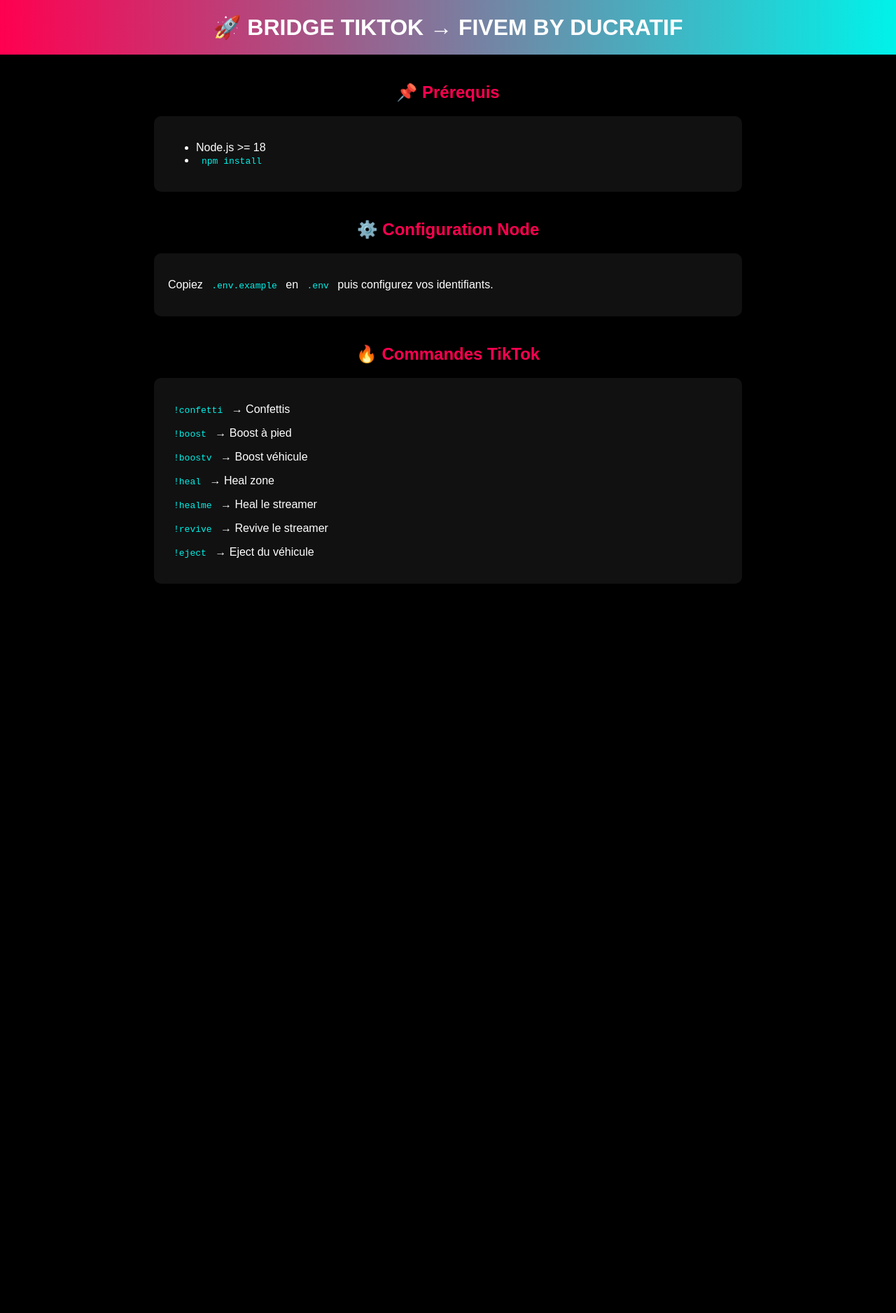
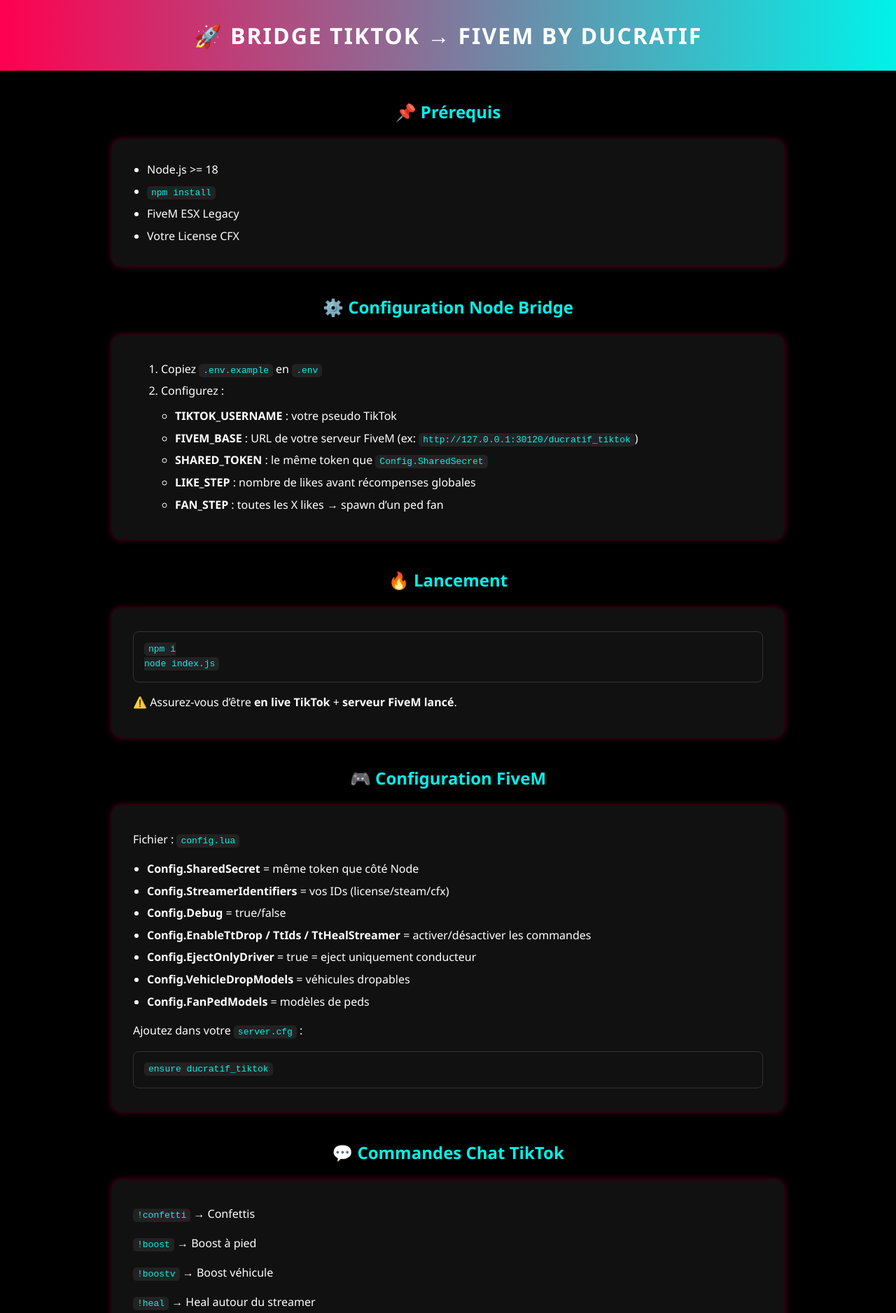
Before and after one commit to Ducratif/ducratif_tiktok, a plain HTML site: page docs/index.html in a window 1280 px wide. Shown: the top 1876 px of the page at 70% size. Before the commit the page ends 854 px from the top, so only its background shows below. Drawn offline with Linux system fonts and the light colour scheme.

Commit message:
Update index.html
Ajout de toute les informations de config !

```diff
--- a/docs/index.html
+++ b/docs/index.html
@@ -3,39 +3,75 @@
 <head>
   <meta charset="UTF-8">
   <meta name="viewport" content="width=device-width, initial-scale=1.0">
-  <title>Ducratif TikTok Bridge</title>
+  <title>Bridge TikTok → FiveM | Ducratif</title>
   <style>
     body {
       margin: 0;
-      font-family: Arial, sans-serif;
+      font-family: 'Segoe UI', Arial, sans-serif;
       background: #000;
       color: #fff;
-      text-align: center;
+      line-height: 1.6;
     }
     header {
       background: linear-gradient(90deg, #ff0050, #00f2ea);
-      padding: 20px;
+      padding: 25px;
+      text-align: center;
       font-size: 2rem;
       font-weight: bold;
       text-transform: uppercase;
+      letter-spacing: 2px;
+      color: #fff;
     }
     h2 {
+      color: #00f2ea;
+      margin-top: 40px;
+      text-align: center;
+    }
+    h3 {
       color: #ff0050;
-      margin-top: 40px;
-    }
-    code {
-      background: #111;
-      padding: 4px 8px;
-      border-radius: 5px;
-      color: #00f2ea;
+      margin-top: 20px;
     }
     .block {
       margin: 20px auto;
-      max-width: 800px;
+      max-width: 900px;
       background: #111;
+      padding: 20px 30px;
+      border-radius: 12px;
+      box-shadow: 0 0 10px rgba(255, 0, 80, 0.4);
+    }
+    code {
+      background: #222;
+      padding: 2px 6px;
+      border-radius: 5px;
+      color: #00f2ea;
+      font-family: monospace;
+    }
+    pre {
+      background: #111;
+      padding: 15px;
+      border-radius: 8px;
+      overflow-x: auto;
+      border: 1px solid #333;
+    }
+    ul {
+      margin: 10px 0;
+      padding-left: 20px;
+    }
+    li {
+      margin-bottom: 6px;
+    }
+    footer {
+      margin-top: 50px;
+      text-align: center;
       padding: 20px;
-      border-radius: 10px;
-      text-align: left;
+      font-size: 0.9rem;
+      color: #aaa;
+      background: #111;
+      border-top: 1px solid #222;
+    }
+    footer a {
+      color: #00f2ea;
+      text-decoration: none;
     }
   </style>
 </head>
@@ -49,23 +85,100 @@
     <ul>
       <li>Node.js >= 18</li>
       <li><code>npm install</code></li>
+      <li>FiveM ESX Legacy</li>
+      <li>Votre License CFX</li>
     </ul>
   </div>
 
-  <h2>⚙️ Configuration Node</h2>
+  <h2>⚙️ Configuration Node Bridge</h2>
   <div class="block">
-    <p>Copiez <code>.env.example</code> en <code>.env</code> puis configurez vos identifiants.</p>
+    <ol>
+      <li>Copiez <code>.env.example</code> en <code>.env</code></li>
+      <li>Configurez :
+        <ul>
+          <li><b>TIKTOK_USERNAME</b> : votre pseudo TikTok</li>
+          <li><b>FIVEM_BASE</b> : URL de votre serveur FiveM (ex: <code>http://127.0.0.1:30120/ducratif_tiktok</code>)</li>
+          <li><b>SHARED_TOKEN</b> : le même token que <code>Config.SharedSecret</code></li>
+          <li><b>LIKE_STEP</b> : nombre de likes avant récompenses globales</li>
+          <li><b>FAN_STEP</b> : toutes les X likes → spawn d’un ped fan</li>
+        </ul>
+      </li>
+    </ol>
   </div>
 
-  <h2>🔥 Commandes TikTok</h2>
+  <h2>🔥 Lancement</h2>
+  <div class="block">
+    <pre><code>npm i
+node index.js</code></pre>
+    <p>⚠️ Assurez-vous d’être <b>en live TikTok</b> + <b>serveur FiveM lancé</b>.</p>
+  </div>
+
+  <h2>🎮 Configuration FiveM</h2>
+  <div class="block">
+    <p>Fichier : <code>config.lua</code></p>
+    <ul>
+      <li><b>Config.SharedSecret</b> = même token que côté Node</li>
+      <li><b>Config.StreamerIdentifiers</b> = vos IDs (license/steam/cfx)</li>
+      <li><b>Config.Debug</b> = true/false</li>
+      <li><b>Config.EnableTtDrop / TtIds / TtHealStreamer</b> = activer/désactiver les commandes</li>
+      <li><b>Config.EjectOnlyDriver</b> = true = eject uniquement conducteur</li>
+      <li><b>Config.VehicleDropModels</b> = véhicules dropables</li>
+      <li><b>Config.FanPedModels</b> = modèles de peds</li>
+    </ul>
+    <p>Ajoutez dans votre <code>server.cfg</code> :</p>
+    <pre><code>ensure ducratif_tiktok</code></pre>
+  </div>
+
+  <h2>💬 Commandes Chat TikTok</h2>
   <div class="block">
     <p><code>!confetti</code> → Confettis</p>
     <p><code>!boost</code> → Boost à pied</p>
     <p><code>!boostv</code> → Boost véhicule</p>
-    <p><code>!heal</code> → Heal zone</p>
+    <p><code>!heal</code> → Heal autour du streamer</p>
     <p><code>!healme</code> → Heal le streamer</p>
     <p><code>!revive</code> → Revive le streamer</p>
-    <p><code>!eject</code> → Eject du véhicule</p>
+    <p><code>!eject</code> → Éjecte le streamer du véhicule</p>
   </div>
+
+  <h2>⭐ Paliers de likes</h2>
+  <div class="block">
+    <p>✔️ Tous les X likes → <b>argent + confettis</b></p>
+    <p>✔️ Tous les X likes → <b>spawn d’un ped fan avec le pseudo TikTok</b></p>
+  </div>
+
+  <h2>🧪 Tester avec PowerShell</h2>
+  <div class="block">
+    <h3>🎆 Feu d’artifice</h3>
+    <pre><code>$uri = 'http://127.0.0.1:30120/ducratif_tiktok/hook'
+$headers = @{ 'X-Token' = 'TON_TOKEN_ICI' }
+$body = '{"action":"FIREWORKS","meta":{"viewer":"test","label":"debug"}}'
+Invoke-RestMethod -Uri $uri -Method Post -Headers $headers -ContentType 'application/json' -Body $body</code></pre>
+
+    <h3>🚗 Véhicule</h3>
+    <pre><code>$bodyObj = @{
+  action = 'VEHICLE_DROP'
+  meta   = @{ viewer = 'test'; label = 'debug' }
+}
+$bodyJson = ($bodyObj | ConvertTo-Json -Compress)
+Invoke-RestMethod -Uri $uri -Method Post -Headers $headers -ContentType 'application/json' -Body $bodyJson</code></pre>
+
+    <h3>⚡ Boost</h3>
+    <pre><code>$body='{"action":"SPEED_BOOST_PED","meta":{"viewer":"test"}}'
+Invoke-RestMethod -Uri $uri -Method Post -Headers $headers -ContentType 'application/json' -Body $body</code></pre>
+
+    <h3>🧍 Spawn Ped Fan</h3>
+    <pre><code>$body = '{"action":"FAN_PED","meta":{"viewer":"test","label":"test"}}'
+Invoke-RestMethod -Uri $uri -Method Post -Headers $headers -ContentType 'application/json' -Body $body</code></pre>
+  </div>
+
+  <footer>
+    <p>Made with ❤️ by <b>Ducratif</b></p>
+    <p>
+      <a href="https://tiktok.com/@ducratifoff" target="_blank">TikTok</a> |
+      <a href="https://github.com/Ducratif" target="_blank">GitHub</a> |
+      <a href="https://youtube.com/@DucraDev" target="_blank">YouTube</a> |
+      <a href="https://discord.gg/kpD8pQBBWm" target="_blank">Discord</a>
+    </p>
+  </footer>
 </body>
 </html>
```
